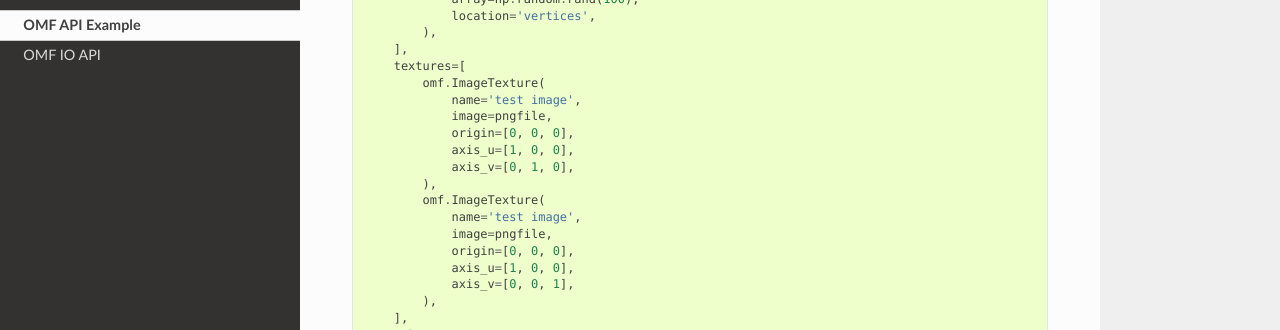
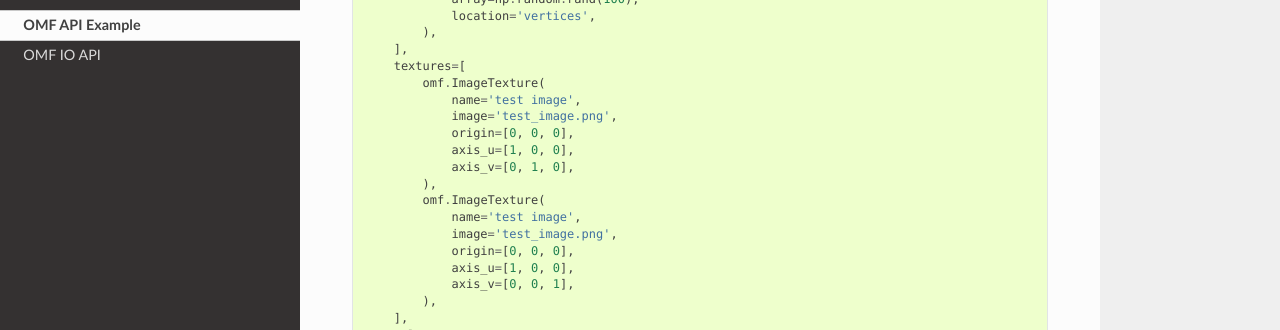
Before and after one commit to gmggroup/omf-python, a Sphinx documentation site: the page built from docs/content/examples.rst, in a window 1280 px wide and 1400 px high, scrolled down 487 px. Shown: the part 151-481 px from the top of the window. Built offline with Sphinx 7.4.7 and the Read the Docs theme 2.0.0, drawn with Linux system fonts in a browser that asks for light colours; some of the changed text lies outside the part shown.

Commit message:
Restore fake png filename in docs example

```diff
--- a/docs/content/examples.rst
+++ b/docs/content/examples.rst
@@ -38,14 +38,14 @@ bottom of page).
         textures=[
             omf.ImageTexture(
                 name='test image',
-                image=pngfile,
+                image='test_image.png',
                 origin=[0, 0, 0],
                 axis_u=[1, 0, 0],
                 axis_v=[0, 1, 0],
             ),
             omf.ImageTexture(
                 name='test image',
-                image=pngfile,
+                image='test_image.png',
                 origin=[0, 0, 0],
                 axis_u=[1, 0, 0],
                 axis_v=[0, 0, 1],
@@ -115,7 +115,7 @@ bottom of page).
         textures=[
             omf.ImageTexture(
                 name='test image',
-                image=pngfile,
+                image='test_image.png',
                 origin=[2., 2., 2.],
                 axis_u=[5., 0, 0],
                 axis_v=[0, 2., 5.],
```
